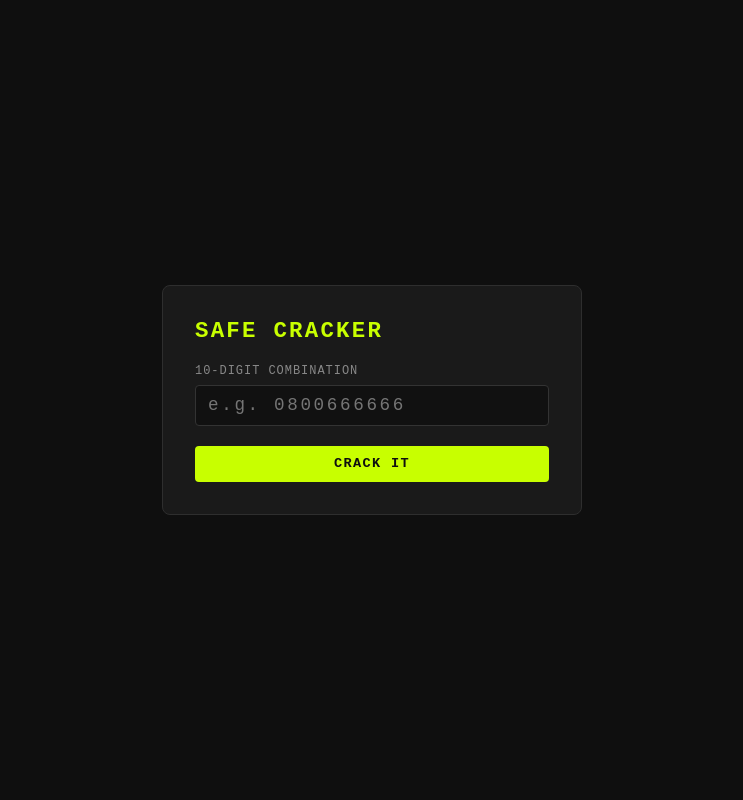
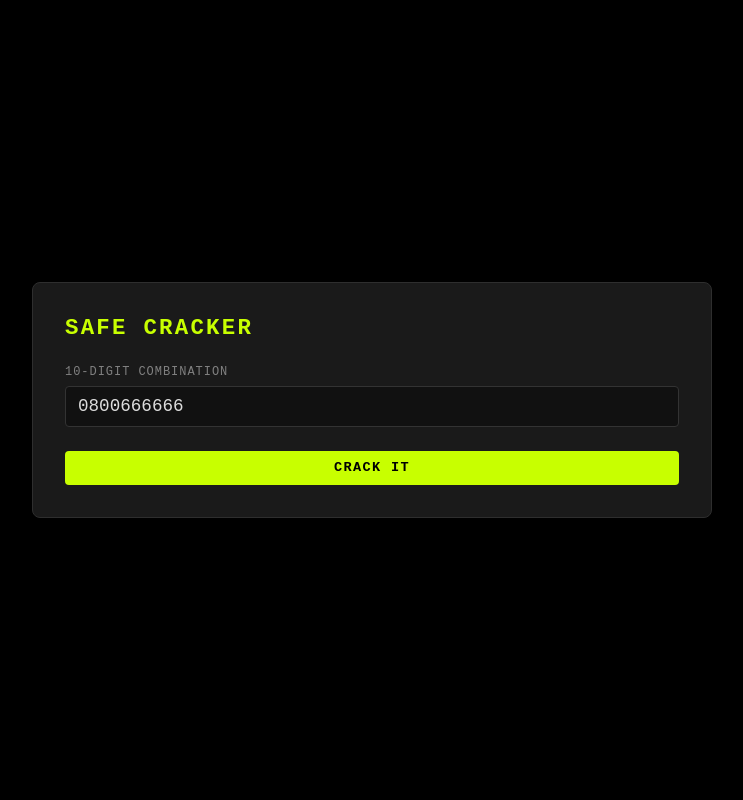
Before and after one commit to amishaguptaberk/safe-cracker-app, a Flask app: page / in a window 1280 px wide. Shown: the whole page, without its empty margins (268-1011 px from the left). Run offline with Flask 3, Linux system fonts and the light colour scheme.

Commit message:
misc cleanup

```diff
--- a/app.py
+++ b/app.py
@@ -22,6 +22,7 @@ def crack_safe(combo, job_id=None):
             attempts += 1
             if job_id is not None:
                 jobs[job_id]["attempts"] = attempts
+            time.sleep(0.01)
             if check_combination(current, combo) == position + 1:
                 break
 
--- a/static/styles.css
+++ b/static/styles.css
@@ -1,4 +1,4 @@
-*, *::before, *::after {
+* {
   box-sizing: border-box;
   margin: 0;
   padding: 0;
@@ -9,9 +9,9 @@ body {
   display: flex;
   align-items: center;
   justify-content: center;
-  background: #0f0f0f;
+  background: black;
   font-family: 'Courier New', monospace;
-  color: #e0e0e0;
+  color: gainsboro;
 }
 
 .card {
@@ -20,10 +20,10 @@ body {
   border-radius: 8px;
   padding: 2rem;
   width: 100%;
-  max-width: 420px;
+  max-width: 680px;
   display: flex;
   flex-direction: column;
-  gap: 1.25rem;
+  gap: 1.5rem;
 }
 
 h1 {
@@ -43,17 +43,16 @@ label {
   font-size: 0.75rem;
   text-transform: uppercase;
   letter-spacing: 0.08em;
-  color: #888;
+  color: gray;
 }
 
 input {
   background: #111;
   border: 1px solid #333;
   border-radius: 4px;
-  color: #e0e0e0;
+  color: gainsboro;
   font-family: inherit;
   font-size: 1.1rem;
-  letter-spacing: 0.15em;
   padding: 0.6rem 0.75rem;
   outline: none;
   transition: border-color 0.15s;
@@ -67,26 +66,30 @@ button {
   background: #c8ff00;
   border: none;
   border-radius: 4px;
-  color: #0f0f0f;
+  color: black;
   cursor: pointer;
   font-family: inherit;
   font-size: 0.85rem;
   font-weight: 700;
   letter-spacing: 0.1em;
-  padding: 0.65rem 1rem;
+  padding: 0.6rem 1rem;
   text-transform: uppercase;
-  transition: background 0.15s;
+  transition: background 0.2s;
 }
 
 button:hover {
-  background: #d9ff33;
+  background: #d4ff00;
+}
+
+button:disabled {
+  opacity: 0.4;
+  cursor: not-allowed;
 }
 
 .result {
   display: flex;
   align-items: center;
   gap: 1rem;
-  flex-wrap: wrap;
 }
 
 .result.hidden {
@@ -101,44 +104,43 @@ button:hover {
 }
 
 .stat .label {
-  font-size: 0.7rem;
+  font-size: 0.75rem;
   text-transform: uppercase;
   letter-spacing: 0.08em;
-  color: #888;
+  color: gray;
 }
 
 .stat .value {
   font-size: 1.6rem;
   font-weight: 700;
-  color: #fff;
+  color: white;
 }
 
 .badge {
   font-size: 0.75rem;
   font-weight: 700;
-  letter-spacing: 0.08em;
   text-transform: uppercase;
-  padding: 0.3rem 0.65rem;
+  padding: 0.3rem 0.6rem;
   border-radius: 4px;
 }
 
 .badge.running {
   background: #222;
-  color: #888;
+  color: gray;
   border: 1px solid #333;
 }
 
 .badge.done {
-  background: #1a2e00;
+  background: #162400;
   color: #c8ff00;
   border: 1px solid #c8ff00;
 }
 
 .error {
   font-size: 0.8rem;
-  color: #ff5555;
+  color: tomato;
   border: 1px solid #441111;
-  background: #1a0a0a;
+  background: #1c0808;
   border-radius: 4px;
   padding: 0.5rem 0.75rem;
 }
--- a/templates/index.html
+++ b/templates/index.html
@@ -11,9 +11,9 @@
     <h1>Safe Cracker</h1>
     <div class="field">
       <label for="combo">10-digit combination</label>
-      <input id="combo" type="text" maxlength="10" placeholder="e.g. 0800666666" autocomplete="off">
+      <input id="combo" type="text" maxlength="10" inputmode="numeric" pattern="[0-9]{10}" value="0800666666" autocomplete="off">
     </div>
-    <button id="crack-btn" onclick="startCrack()">Crack It</button>
+    <button onclick="startCrack()">Crack It</button>
     <div id="result" class="result hidden">
       <div class="stat">
         <span class="label">Attempts</span>
@@ -35,10 +35,13 @@
       const combo = document.getElementById("combo").value.trim();
       const errorEl = document.getElementById("error");
       const resultEl = document.getElementById("result");
+      const btn = document.querySelector("button");
 
       errorEl.classList.add("hidden");
       resultEl.classList.add("hidden");
       if (pollInterval) clearInterval(pollInterval);
+
+      btn.disabled = true;
 
       fetch("/api/crack_safe/", {
         method: "POST",
@@ -50,32 +53,40 @@
         if (data.error) {
           errorEl.textContent = data.error;
           errorEl.classList.remove("hidden");
+          btn.disabled = false;
           return;
         }
-        document.getElementById("attempts").textContent = "0";
-        document.getElementById("time").textContent = "--";
         document.getElementById("status-badge").textContent = "Running...";
         document.getElementById("status-badge").className = "badge running";
         resultEl.classList.remove("hidden");
-        pollInterval = setInterval(() => poll(data.job_id), 500);
+        poll(data.job_id, btn);
+        pollInterval = setInterval(() => poll(data.job_id, btn), 100);
       })
       .catch(() => {
-        errorEl.textContent = "Request failed.";
+        errorEl.textContent = "Request failed";
         errorEl.classList.remove("hidden");
+        btn.disabled = false;
       });
     }
 
-    function poll(jobId) {
+    function poll(jobId, btn) {
       fetch("/api/status/" + jobId)
         .then(r => r.json())
         .then(data => {
           document.getElementById("attempts").textContent = data.attempts;
           if (data.done) {
             clearInterval(pollInterval);
-            document.getElementById("time").textContent = data.time_taken + "s";
+            document.getElementById("time").textContent = data.time_taken.toFixed(2) + "s";
             document.getElementById("status-badge").textContent = "Cracked!";
             document.getElementById("status-badge").className = "badge done";
+            btn.disabled = false;
           }
+        })
+        .catch(() => {
+          clearInterval(pollInterval);
+          document.getElementById("error").textContent = "Lost connection";
+          document.getElementById("error").classList.remove("hidden");
+          btn.disabled = false;
         });
     }
   </script>
```
Also changed, not shown: README.md.
